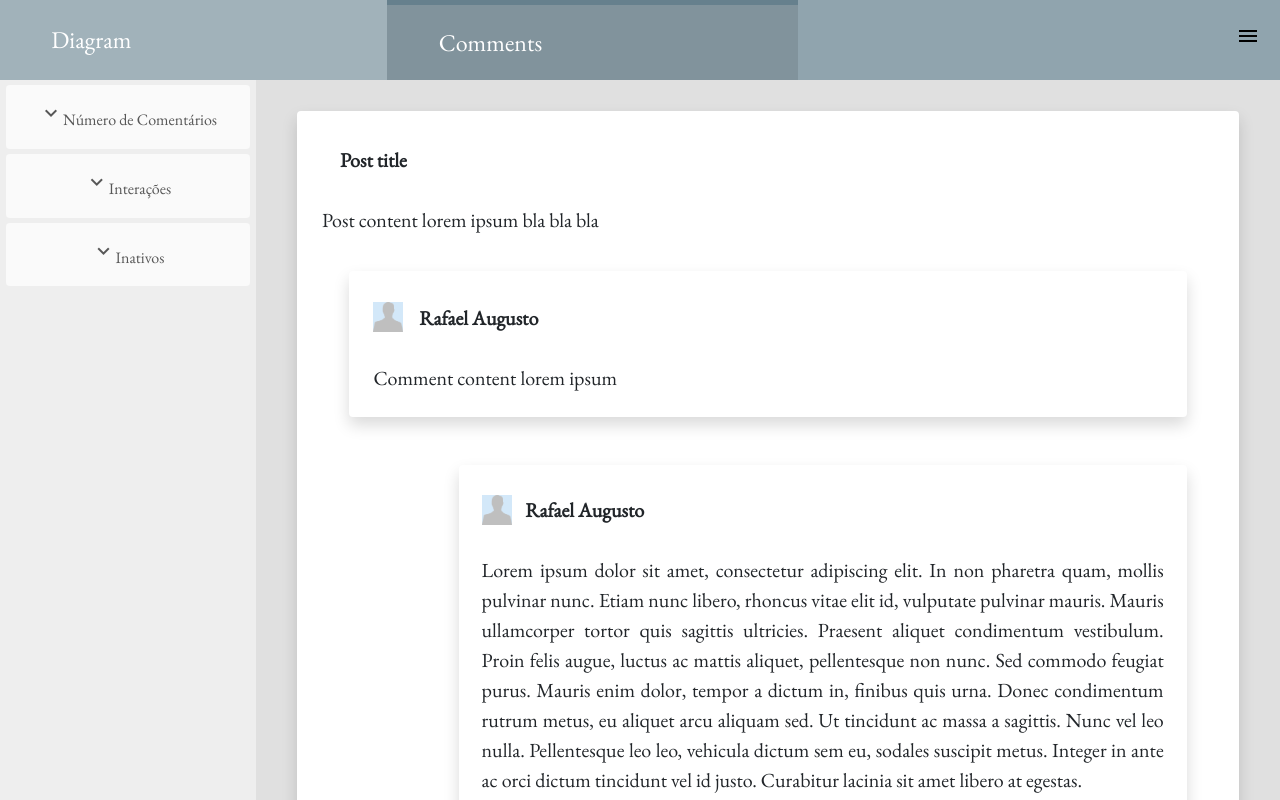
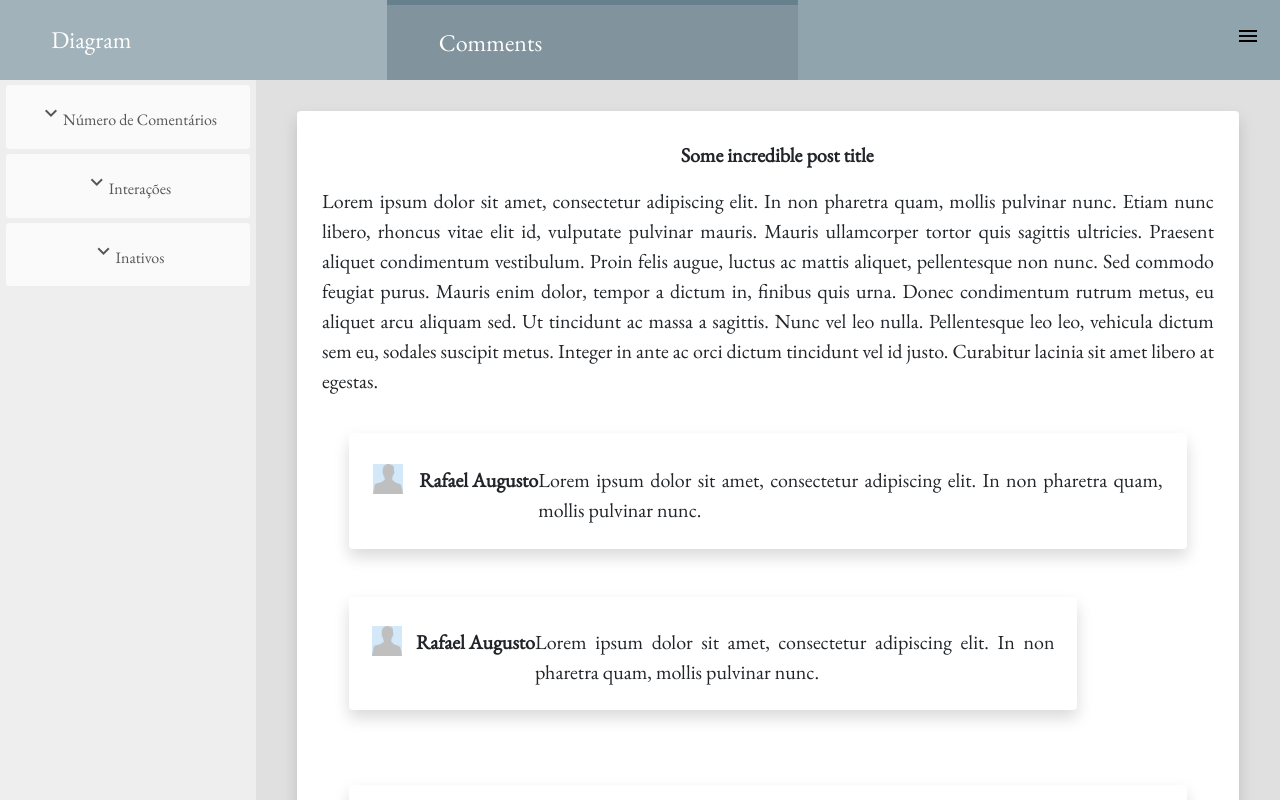
Before and after one commit to RafaelBAraujo/BloggerViewer, a React (Create React App) app in the folder client/: page /visualizer in a window 1280 px wide. Built offline with nearby package versions, Linux system fonts and the light colour scheme.

Commit message:
Post atoms push

```diff
--- a/client/src/App/pages/Visualizer.js
+++ b/client/src/App/pages/Visualizer.js
@@ -2,17 +2,69 @@ import React, { Component } from 'react';
 
 import Classroom from '../../components/organisms/Classroom'
 import MenuBar from '../../components/menubar/MenuBar'
-import Comments from '../../components/comments/Comments'
 import DrawerButton from '../../components/menubar/DrawerButton'
 import Drawer from '../../components/menubar/Drawer'
 import Diagram from '../../components/diagram/Diagram'
+import Post from '../../components/organisms/Post'
 
 import 'bootstrap/dist/css/bootstrap.css';
 import './visualizer.css';
 
 class Visualizer extends Component {
 
+
     render() {
+        let post = {
+            title: 'Some incredible post title',
+            content: 'Lorem ipsum dolor sit amet, consectetur adipiscing elit. In non pharetra quam, mollis pulvinar nunc. Etiam nunc libero, rhoncus vitae elit id, vulputate pulvinar mauris. Mauris ullamcorper tortor quis sagittis ultricies. Praesent aliquet condimentum vestibulum. Proin felis augue, luctus ac mattis aliquet, pellentesque non nunc. Sed commodo feugiat purus. Mauris enim dolor, tempor a dictum in, finibus quis urna. Donec condimentum rutrum metus, eu aliquet arcu aliquam sed. Ut tincidunt ac massa a sagittis. Nunc vel leo nulla. Pellentesque leo leo, vehicula dictum sem eu, sodales suscipit metus. Integer in ante ac orci dictum tincidunt vel id justo. Curabitur lacinia sit amet libero at egestas.',
+            comments: [
+              {
+                author: {
+                  name: 'Rafael Augusto',
+                  pic: {
+                    src: 'profile_pic.png',
+                    alt: 'test'
+                  }
+                },
+                content: 'Lorem ipsum dolor sit amet, consectetur adipiscing elit. In non pharetra quam, mollis pulvinar nunc. ',
+                responses: [
+                  {
+                    author: {
+                      name: 'Rafael Augusto',
+                      pic: {
+                        src: 'profile_pic.png',
+                        alt: 'test'
+                      }
+                    },
+                    content: 'Lorem ipsum dolor sit amet, consectetur adipiscing elit. In non pharetra quam, mollis pulvinar nunc. '
+                  }
+                ]
+              },
+              {
+                author: {
+                  name: 'Rafael Augusto',
+                  pic: {
+                    src: 'profile_pic.png',
+                    alt: 'test'
+                  }
+                },
+                content: 'Lorem ipsum dolor sit amet, consectetur adipiscing elit. In non pharetra quam, mollis pulvinar nunc. ',
+                responses: [
+                  {
+                    author: {
+                      name: 'Rafael Augusto',
+                      pic: {
+                        src: 'profile_pic.png',
+                        alt: 'test'
+                      }
+                    },
+                    content: 'Lorem ipsum dolor sit amet, consectetur adipiscing elit. In non pharetra quam, mollis pulvinar nunc. '
+                  }
+                ]
+              }
+            ]
+          }
+
         return (
             <div className='visualizer'>
                 <Classroom views={null}/>
@@ -20,7 +72,7 @@ class Visualizer extends Component {
                 <DrawerButton />
                 <Drawer />
                 <Diagram />
-                <Comments />
+                <Post title={post.title} content={post.content} comments={post.comments}/>
             </div>
         );
     }
--- a/client/src/App/pages/visualizer.css
+++ b/client/src/App/pages/visualizer.css
@@ -225,7 +225,6 @@
 
   .post {
     width: 100%;
-    /* padding: 8px 8px 8px 32px; */
     padding: 3%;
     text-decoration: none;
     font-size: 20px;
@@ -262,7 +261,9 @@
     height: 30px;
 
 }
+
 .profile-name { font-weight: bold; margin-top: 1%; margin-left: 2%; float: left; }
+.post-title { font-weight: bold; margin-top: 1.5%; margin-left: 2%; float: left; }
 
 button { border: none; }
 button:focus { outline:0; }
--- a/client/src/components/atoms/CommentContent.jsx
+++ b/client/src/components/atoms/CommentContent.jsx
@@ -1,11 +1,9 @@
 import React from 'react'
 
 const CommentContent = ({content}) => {
-
     return(
         <div className="comment-content">{content}</div>
     )
-
 }
 
 export default CommentContent
--- /dev/null
+++ b/client/src/components/atoms/PostContent.jsx
@@ -0,0 +1,11 @@
+import React from 'react'
+
+const PostContent = ({content}) => {
+    return(
+        <div className="comment-content">
+            {content}
+        </div>
+    )
+}
+
+export default PostContent
--- /dev/null
+++ b/client/src/components/atoms/PostTitle.jsx
@@ -0,0 +1,11 @@
+import React from 'react'
+
+const PostTitle = ({title}) => {
+    return(
+        <div className="post-title">
+            <p>{title}</p>
+        </div>
+    )
+}
+
+export default PostTitle
--- a/client/src/components/comments/Comments.jsx
+++ b/client/src/components/comments/Comments.jsx
@@ -14,6 +14,7 @@ class Comments extends Component {
 
                     <div className="comment-content">Post content lorem ipsum bla bla bla</div>
 
+
                     <div className="comment shadow p-3 mb-5 bg-white rounded">
 
                         <div className="comment-header">
@@ -24,7 +25,6 @@ class Comments extends Component {
                         <div className="comment-content">Comment content lorem ipsum</div>
 
                     </div>
-
 
                     <div className="response shadow p-3 mb-5 bg-white rounded">
 
@@ -37,6 +37,8 @@ class Comments extends Component {
 
                     </div>
 
+
+
                 </div>
             </div>
         );
--- a/client/src/components/organisms/Comment.jsx
+++ b/client/src/components/organisms/Comment.jsx
@@ -2,13 +2,22 @@ import React from 'react'
 
 import CommentHeader from '../molecules/CommentHeader'
 import CommentContent from '../atoms/CommentContent'
+import Response from '../organisms/Response'
 
 const Comment = ({author, content, responses}) => {
 
     return (
-        <div className="comment shadow p-3 mb-5 bg-white rounded">
-            <CommentHeader author={author}/>
-            <CommentContent content={content}/>
+        // TODO: CSS To fix additional div
+        <div>
+            <div className="comment shadow p-3 mb-5 bg-white rounded">
+                <CommentHeader author={author}/>
+                <CommentContent content={content}/>
+            </div>
+            {responses.map(function(response) {
+                return(
+                    <Response author={response.author} content={response.content} />
+                )
+            })}
         </div>
     )
 
--- a/client/src/components/organisms/Post.jsx
+++ b/client/src/components/organisms/Post.jsx
@@ -1,9 +1,21 @@
 import React from 'react'
+
+import PostTitle from '../atoms/PostTitle'
+import PostContent from '../atoms/PostContent'
+import Comment from '../organisms/Comment'
 
 const Post = ({title, content, comments}) => {
     return(
-        <div>
-
+        <div id="comments" className="comments">
+            <div className="post-content shadow p-3 mb-5 rounded">
+                <PostTitle title={title} />
+                <PostContent content={content} />
+                {comments.map(function(comment) {
+                    return(
+                        <Comment author={comment.author} content={comment.content} responses={comment.responses} />
+                    )
+                })}
+            </div>
         </div>
     )
 }
--- a/client/src/components/organisms/Response.jsx
+++ b/client/src/components/organisms/Response.jsx
@@ -1,4 +1,7 @@
 import React from 'react'
+
+import CommentHeader from '../molecules/CommentHeader'
+import CommentContent from '../atoms/CommentContent'
 
 const Response = ({author, content}) => {
     return(
```
Also changed, not shown: client/src/test_data.json (added, +45 -0 lines).
